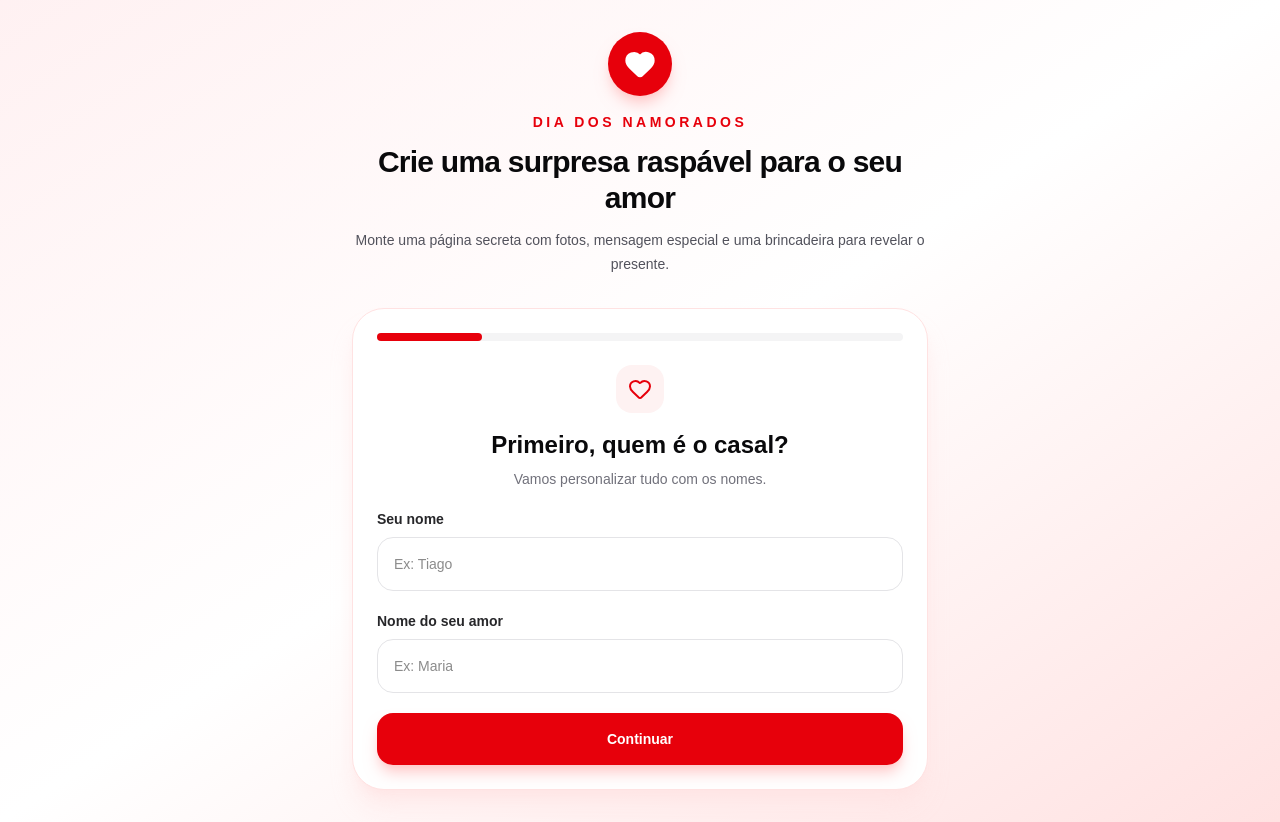
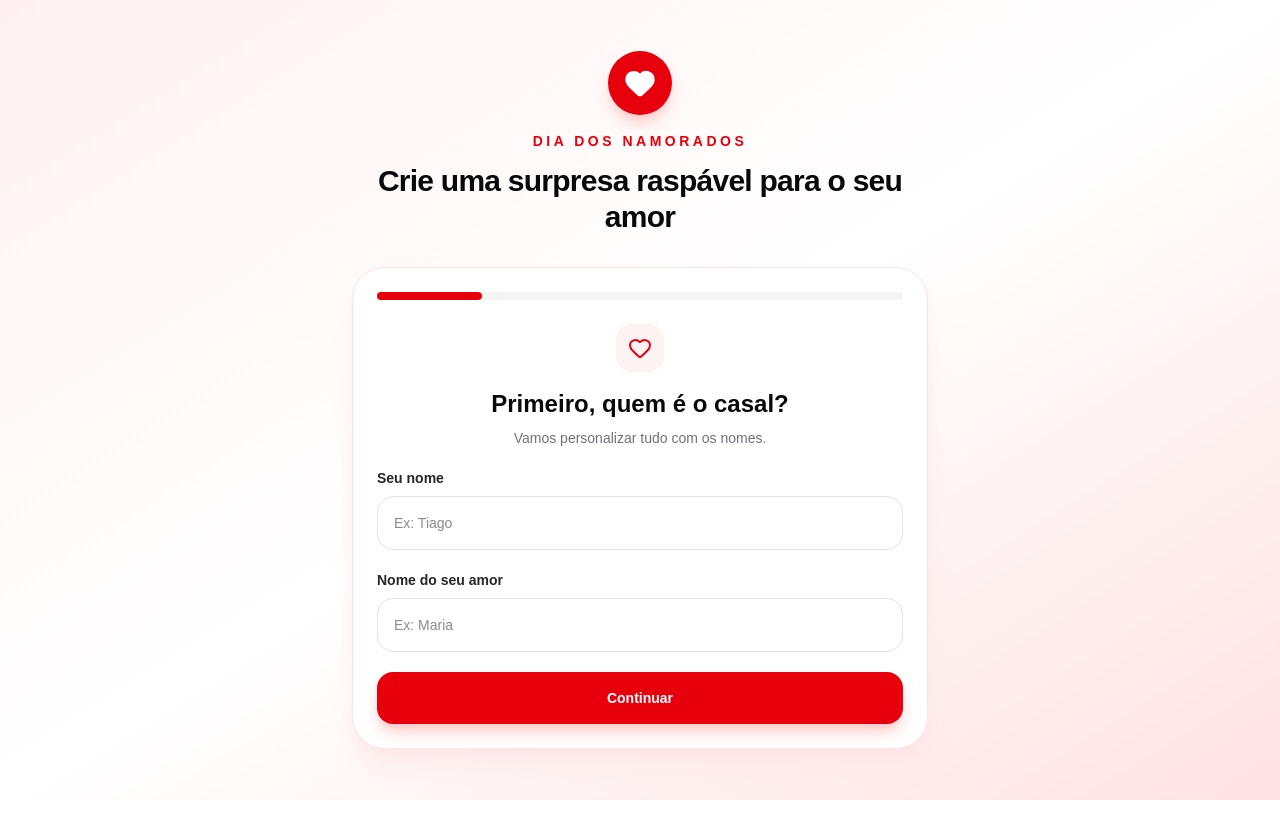
Before and after one commit to gregonocode/figurinhascopa, a Next.js app: page /namorados in a window 1280 px wide. After the commit the page ends 800 px from the top, so only its background shows below. Built offline with nearby package versions, Linux system fonts and the light colour scheme; no server answers.

Commit message:
novo ajuste

```diff
--- a/app/namorados/page.tsx
+++ b/app/namorados/page.tsx
@@ -81,11 +81,6 @@ export default function NamoradosPage() {
           <h1 className="mt-3 text-3xl font-black tracking-tight text-zinc-950">
             Crie uma surpresa raspável para o seu amor
           </h1>
-
-          <p className="mt-3 text-sm leading-6 text-zinc-600">
-            Monte uma página secreta com fotos, mensagem especial e uma
-            brincadeira para revelar o presente.
-          </p>
         </div>
 
         <div className="rounded-[2rem] border border-red-100 bg-white p-6 shadow-xl shadow-red-100/70">
```
